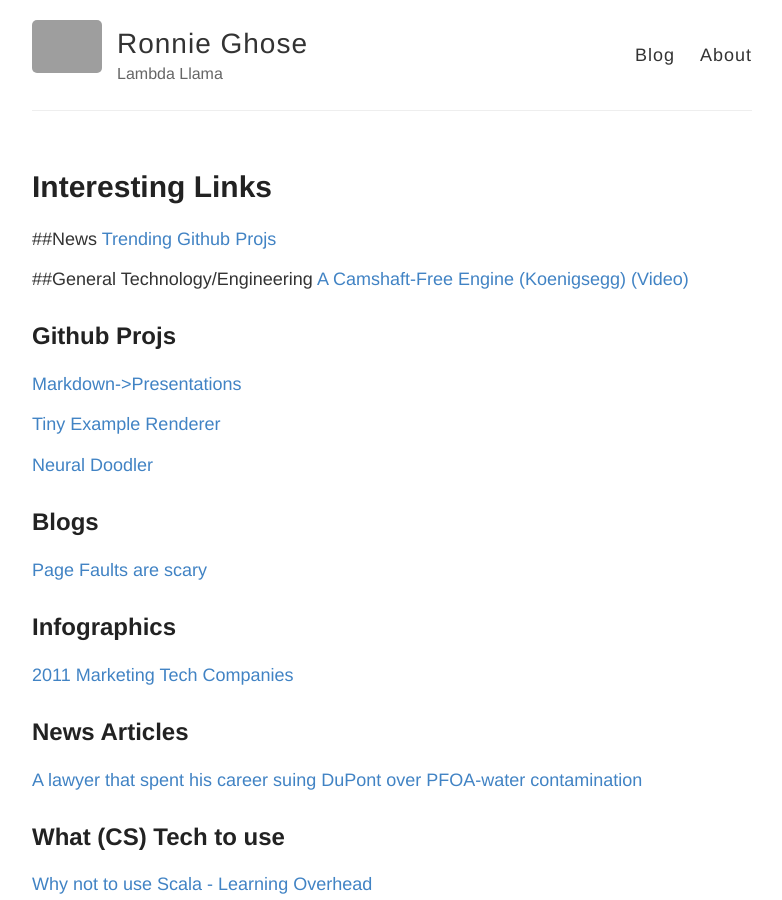
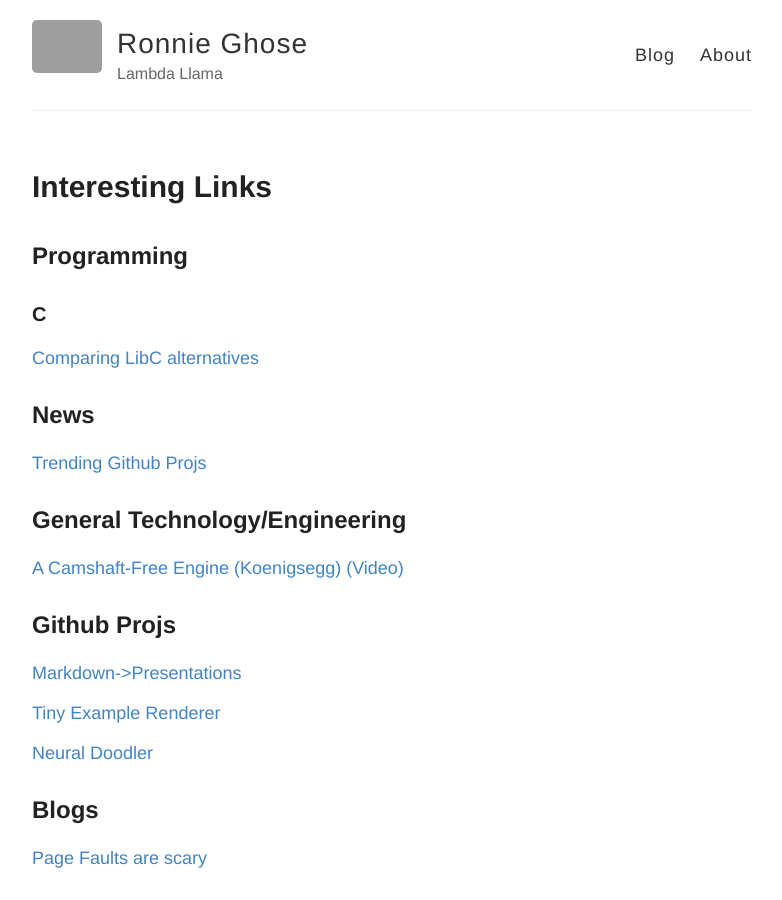
Before and after one commit to RONNCC/ronncc.github, a Jekyll site: the page built from _posts/2016-1-1-InterestingLinks.md, in a window 1280 px wide and 900 px high. Shown: the whole window, without its empty margins (248-1030 px from the left). Built offline with Jekyll 4.4.1, drawn with Linux system fonts in a browser that asks for light colours; comment, search, counter and statistics services are not loaded; grey boxes are pictures that could not be loaded.

Commit message:
Updated 2016-1-1-InterestingLinks.md

```diff
--- a/_posts/2016-1-1-InterestingLinks.md
+++ b/_posts/2016-1-1-InterestingLinks.md
@@ -12,10 +12,16 @@ tags: []
 title: Interesting Links
 ---
 
-##News
+## Programming
+
+### C
+
+[Comparing LibC alternatives](http://www.etalabs.net/compare_libcs.html)
+
+## News
 [Trending Github Projs](http://www.gitlogs.com/)
 
-##General Technology/Engineering
+## General Technology/Engineering
 [A Camshaft-Free Engine (Koenigsegg) (Video)](https://vimeo.com/145498720)
 
 ## Github Projs
```
